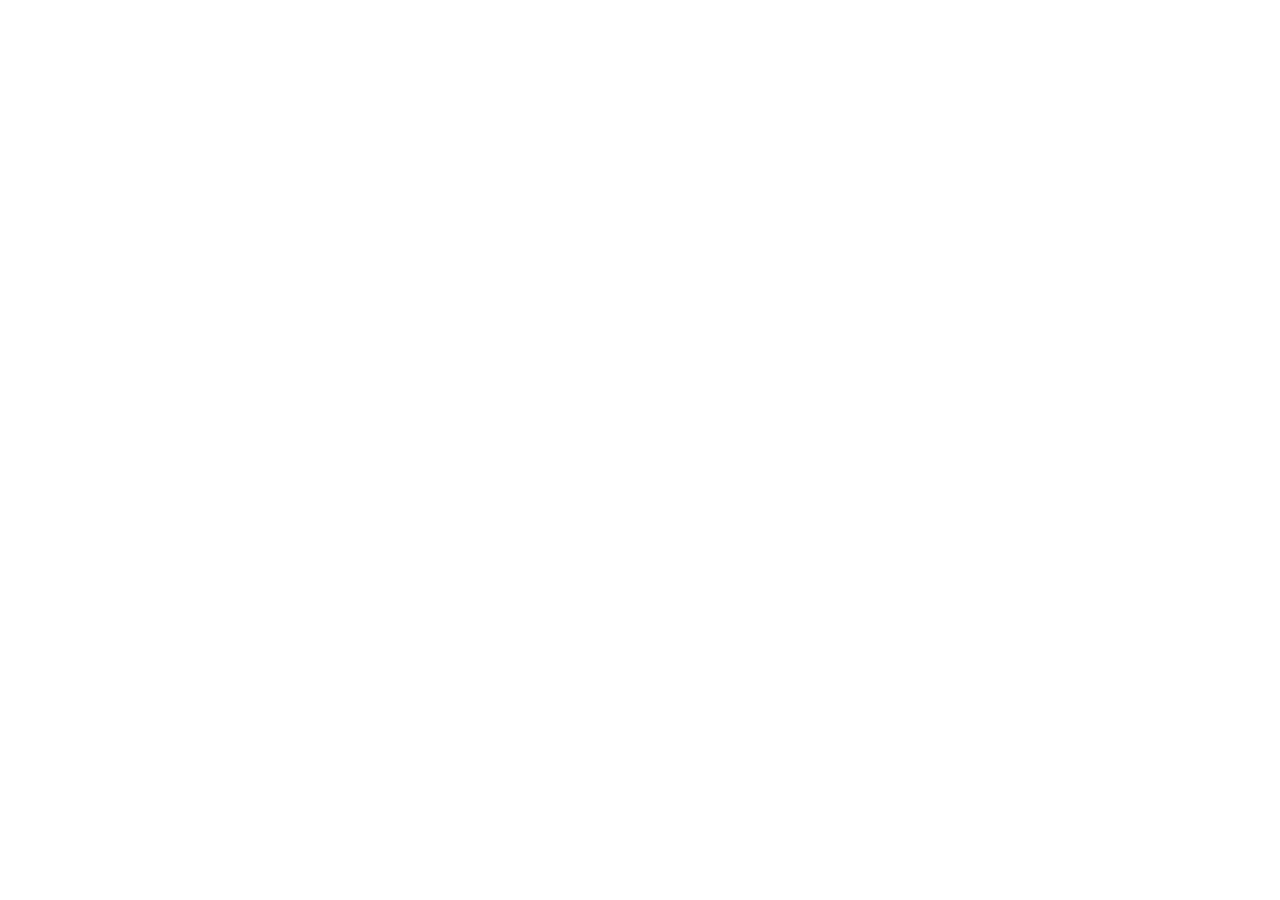
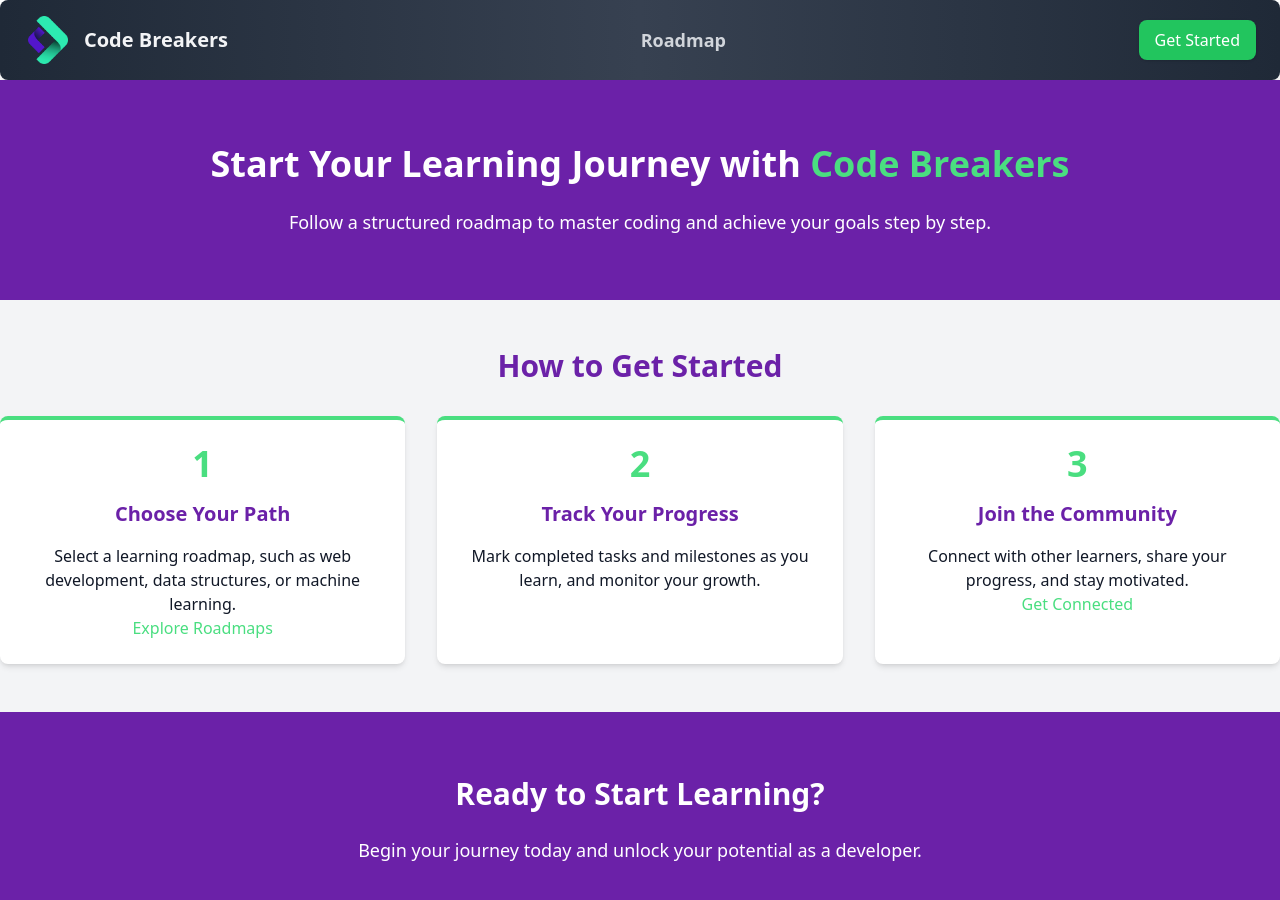
Before and after one commit to ProgramadoresSemPatria/NEUROMANCERS-module-code-breakers, a React (Vite) app: page /getStarted in a window 1280 px wide. Shown: the top 900 px of the page. Before the commit the page ends 800 px from the top, so only its background shows below. Built offline with nearby package versions, Linux system fonts and the light colour scheme.

Commit message:
style: create getStarted page ui

```diff
--- a/src/pages/getStarted.tsx
+++ b/src/pages/getStarted.tsx
@@ -1,9 +1,96 @@
-const GetStarted = () => {
+import React from "react";
+import Header from "../components/header";
+
+const GetStarted: React.FC = () => {
 	return (
 		<>
+			<Header />
+			<style>{`
+        body {
+          overflow: hidden;
+        }
+      `}</style>
+			<main className="bg-gray-100 text-gray-900 min-h-screen">
+				<section className="bg-purple-800 text-white py-16">
+					<div className="container mx-auto text-center space-y-6">
+						<h1 className="text-4xl font-bold">
+							Start Your Learning Journey with{" "}
+							<span className="text-green-400">Code Breakers</span>
+						</h1>
+						<p className="text-lg">
+							Follow a structured roadmap to master coding and achieve your goals step by step.
+						</p>
+					</div>
+				</section>
+
+				<section id="steps" className="py-12">
+					<div className="container mx-auto space-y-8">
+						<h2 className="text-3xl font-bold text-center text-purple-800">
+							How to Get Started
+						</h2>
+						<div className="grid md:grid-cols-3 gap-8">
+							<div className="bg-white rounded-lg shadow-md p-6 text-center space-y-4 border-t-4 border-green-400">
+								<div className="text-green-400 text-4xl font-bold">1</div>
+								<h3 className="text-xl font-semibold text-purple-800">
+									Choose Your Path
+								</h3>
+								<p>
+									Select a learning roadmap, such as web development, data structures, or
+									machine learning.
+								</p>
+								<a
+									href="/roadmap"
+									className="text-green-400 font-medium hover:underline"
+								>
+									Explore Roadmaps
+								</a>
+							</div>
+
+							<div className="bg-white rounded-lg shadow-md p-6 text-center space-y-4 border-t-4 border-green-400">
+								<div className="text-green-400 text-4xl font-bold">2</div>
+								<h3 className="text-xl font-semibold text-purple-800">
+									Track Your Progress
+								</h3>
+								<p>
+									Mark completed tasks and milestones as you learn, and monitor your growth.
+								</p>
+								<a
+									href="#"
+									className="text-green-400 font-medium hover:underline"
+								>
+								</a>
+							</div>
+
+							<div className="bg-white rounded-lg shadow-md p-6 text-center space-y-4 border-t-4 border-green-400">
+								<div className="text-green-400 text-4xl font-bold">3</div>
+								<h3 className="text-xl font-semibold text-purple-800">
+									Join the Community
+								</h3>
+								<p>
+									Connect with other learners, share your progress, and stay motivated.
+								</p>
+								<a
+									href="https://discord.gg/QysVX2Vn"
+									className="text-green-400 font-medium hover:underline"
+								>
+									Get Connected
+								</a>
+							</div>
+						</div>
+					</div>
+				</section>
+
+				<section className="bg-purple-800 text-white py-16">
+					<div className="container mx-auto text-center space-y-6">
+						<h2 className="text-3xl font-bold">Ready to Start Learning?</h2>
+						<p className="text-lg">
+							Begin your journey today and unlock your potential as a developer.
+						</p>
+					</div>
+				</section>
+			</main>
 		</>
 	);
 };
 
-
-export default GetStarted
+export default GetStarted;
```
